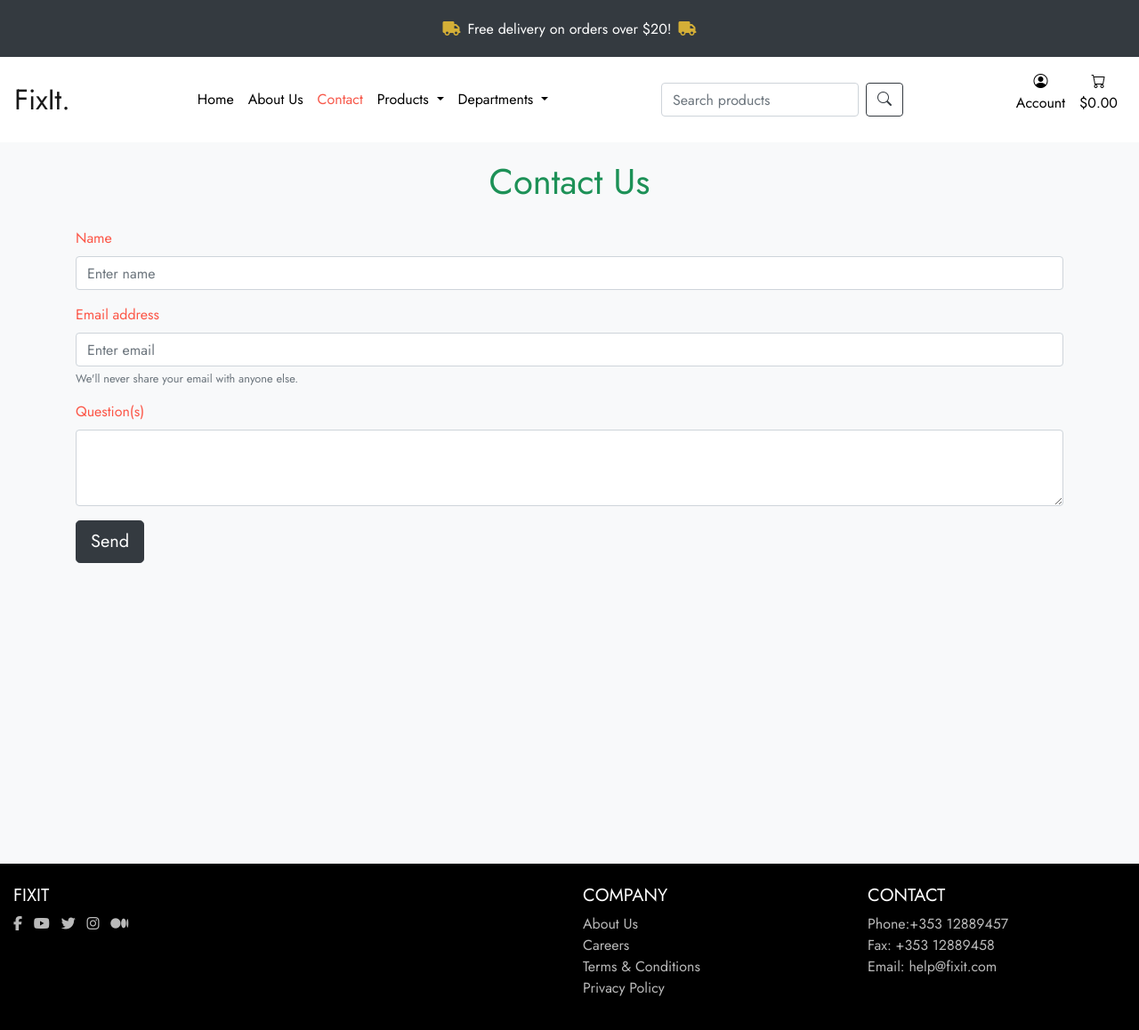
After one commit to seamusmacg/fixit_v1, a Django app: page /contact/ in a window 1280 px wide. The commit adds this page. Shown: the whole page at 89% size. Run offline with Django 3.2, Linux system fonts and the light colour scheme; some libraries are stand-ins or nearby versions.

Commit message:
Create contact form

```diff
--- a/cart/templates/cart/cart.html
+++ b/cart/templates/cart/cart.html
@@ -74,7 +74,8 @@
                         </tr>
                         <tr>
                             <td>
-                                <a href="{% url 'view_checkout' %}" class="btn btn-dark btn-lg checkout-cart-btn">Checkout <i
+                                <a href="{% url 'view_checkout' %}"
+                                    class="btn btn-dark btn-lg checkout-cart-btn">Checkout <i
                                         class="far fa-credit-card ml-2"></i></a>
                                 <br>
                                 <br>
--- /dev/null
+++ b/home/templates/home/contact.html
@@ -0,0 +1,39 @@
+{% extends "base.html" %}
+{% load static %}
+
+{% block page_header %}
+<div class="container header-container">
+    <div class="row">
+        <div class="col"></div>
+    </div>
+</div>
+{% endblock %}
+
+{% block content %}
+<!-- Contact Form Section -->
+<section class="bg-light">
+<div class="container">
+    <h1 class="text-center contact-heading">Contact Us</h1>
+
+    <form action="{% url 'contact' %}" method="POST">
+        {% csrf_token %}
+        <div class="form-group contact-fields">
+            <label for="contactName">Name</label>
+            <input type="text" class="form-control" id="contactName" name="name" placeholder="Enter name">
+        </div>
+        <div class="form-group contact-fields">
+            <label for="emailAddress">Email address</label>
+            <input type="email" class="form-control" id="emailAddress" name="email" aria-describedby="emailHelp"
+                placeholder="Enter email">
+            <small id="emailHelp" class="form-text text-muted">We'll never share your email with anyone
+                else.</small>
+        </div>
+        <div class="form-group contact-fields">
+            <label for="question">Question(s)</label>
+            <textarea class="form-control" id="question" name="question" rows="3"></textarea>
+        </div>
+        <button type="submit" class="btn btn-dark btn-lg">Send</button>
+    </form>
+</div>
+</section>
+{% endblock %}
--- a/home/templates/home/index.html
+++ b/home/templates/home/index.html
@@ -65,7 +65,7 @@
 </section>
 
 <!-- About Section -->
-<section class="bg-light">
+<section class="bg-light" id="about-section">
     <div class="container">
         <div class="row">
             <div class="col-12 text-center">
--- a/home/urls.py
+++ b/home/urls.py
@@ -4,5 +4,6 @@ from django.urls import path
 from . import views
 
 urlpatterns = [
-    path('', views.index, name='home')
+    path('', views.index, name='home'),
+    path('contact/', views.contact, name='contact'),
 ]
--- a/home/views.py
+++ b/home/views.py
@@ -1,5 +1,5 @@
 from django.shortcuts import render
-
+from django.contrib import messages
 # Create your views here.
 
 def index(request):
@@ -13,3 +13,26 @@ def index(request):
     """
 
     return render(request, 'home/index.html')
+
+
+def contact(request):
+    """View that returns contact page
+
+    Args:
+        request (GET): HTTP request for contact.html
+
+    Returns:
+        HTML file: contact HTML file
+    """
+
+    if request.method == "POST":
+        name = request.POST['name']
+        email = request.POST['email']
+        question = request.POST['question']
+        if name == "" or email == "" or question == "":
+            messages.warning(request, "There is one or more empty fields - cannot be empty!")
+        else:
+            return render(request, 'home/success.html')
+
+
+    return render(request, 'home/contact.html')
--- a/static/css/base.css
+++ b/static/css/base.css
@@ -370,6 +370,21 @@ a.form-link:hover {
     text-align: center;
 }
 
+.contact-fields {
+    color: #fc5647 !important;
+}
+
+.contact-heading {
+    color: rgb(29, 145, 87);
+    padding-top: 20px;
+    padding-bottom: 20px;
+}
+
+.profile-heading {
+    color: rgb(29, 145, 87) !important;
+    text-align: center;
+}
+
 .profile-subheading {
     color: #fc5647;
     text-align: center;
--- a/templates/base.html
+++ b/templates/base.html
@@ -63,7 +63,8 @@
                     <div class="col-12">
                         <div class="text-center text-white">
                             <span>
-                                <i class="fas fa-truck p-2"></i>Free delivery on orders over ${{ free_delivery_condition }}!<i class="fas fa-truck p-2"></i>
+                                <i class="fas fa-truck p-2"></i>Free delivery on orders over
+                                ${{ free_delivery_condition }}!<i class="fas fa-truck p-2"></i>
                             </span>
                         </div>
 
@@ -82,49 +83,40 @@
 
             <div class="collapse navbar-collapse" id="navbarSupportedContent">
                 <ul class="navbar-nav mx-auto">
-                    <li class="nav-item active">
-                        <a class="nav-link active-link" href="#">Home <span class="sr-only">(current)</span></a>
+                    <li class="nav-item">
+                        <a class="nav-link {% if request.path == '/' %}active-link{% endif %}"
+                            href="{% url 'home' %}">Home <span class="sr-only">(current)</span></a>
                     </li>
                     <li class="nav-item">
-                        <a class="nav-link" href="#">About Us</a>
+                        <a class="nav-link" href="{% url 'home' %}#about-section">About Us</a>
                     </li>
                     <li class="nav-item">
-                        <a class="nav-link" href="#">Contact</a>
+                        <a class="nav-link {% if request.path == '/contact/' %}active-link{% endif %}"
+                            href="{% url 'contact' %}">Contact</a>
                     </li>
                     <li class="nav-item dropdown">
-                        <a class="nav-link dropdown-toggle" href="#" id="navbarDropdown" role="button"
-                            data-toggle="dropdown" aria-haspopup="true" aria-expanded="false">
+                        <a class="nav-link dropdown-toggle {% if request.get_full_path == '/products/' %}active-link{% endif %}"
+                            href="#" id="navbarDropdown" role="button" data-toggle="dropdown" aria-haspopup="true"
+                            aria-expanded="false">
                             Products
                         </a>
                         <div class="dropdown-menu" aria-labelledby="navbarDropdown">
-                            <a class="dropdown-item" href="{% url 'products' %}?sort=price&direction=asc">Sort by Price</a>
+                            <a class="dropdown-item" href="{% url 'products' %}?sort=price&direction=asc">Sort by
+                                Price</a>
                             <div class="dropdown-divider"></div>
-                            <a class="dropdown-item" href="{% url 'products' %}?sort=rating&direction=desc">Sort By Rating</a>
+                            <a class="dropdown-item" href="{% url 'products' %}?sort=rating&direction=desc">Sort By
+                                Rating</a>
                             <div class="dropdown-divider"></div>
-                            <a class="dropdown-item" href="{% url 'products' %}?sort=category&direction=asc">Sort By Category</a>
+                            <a class="dropdown-item" href="{% url 'products' %}?sort=category&direction=asc">Sort By
+                                Category</a>
                             <div class="dropdown-divider"></div>
                             <a class="dropdown-item" href="{% url 'products' %}">All Products</a>
                         </div>
                     </li>
                     <li class="nav-item dropdown">
-                        <a class="nav-link dropdown-toggle" href="#" id="navbarDropdown" role="button"
-                            data-toggle="dropdown" aria-haspopup="true" aria-expanded="false">
-                            Offers
-                        </a>
-                        <div class="dropdown-menu" aria-labelledby="navbarDropdown">
-                            <a class="dropdown-item" href="#">New Arrivals</a>
-                            <div class="dropdown-divider"></div>
-                            <a class="dropdown-item" href="#">Deals</a>
-                            <div class="dropdown-divider"></div>
-                            <a class="dropdown-item" href="#">Clearance</a>
-                            <div class="dropdown-divider"></div>
-                            <a class="dropdown-item" href="#">All Offers</a>
-                        </div>
-
-                    </li>
-                    <li class="nav-item dropdown">
-                        <a class="nav-link dropdown-toggle" href="#" id="navbarDropdown" role="button"
-                            data-toggle="dropdown" aria-haspopup="true" aria-expanded="false">
+                        <a class="nav-link dropdown-toggle {% if request.get_full_path == '/products/?category=electrical' or request.get_full_path == '/products/?category=gardening' or request.get_full_path == '/products/?category=bathroom' or request.get_full_path == '/products/?category=tools'  %}active-link{% endif %}"
+                            href="#" id="navbarDropdown" role="button" data-toggle="dropdown" aria-haspopup="true"
+                            aria-expanded="false">
                             Departments
                         </a>
                         <div class="dropdown-menu" aria-labelledby="navbarDropdown">
@@ -141,8 +133,8 @@
 
                 <form class="form-inline my-2 my-lg-0" method="GET" action="{% url 'products' %}">
                     {% csrf_token %}
-                    <input class="form-control mr-sm-2 form-search" type="search" placeholder="Search products"
-                        name="q" id="query_id" aria-label="Search">
+                    <input class="form-control mr-sm-2 form-search" type="search" placeholder="Search products" name="q"
+                        id="query_id" aria-label="Search">
                     <button class="btn btn-outline-dark my-2 my-sm-0" type="submit"><i
                             class="bi bi-search"></i></button>
                 </form>
@@ -221,8 +213,9 @@
 
     {% block postloadjs %}
     <script>
-        $(document).ready(function(){
-          $('.toast').toast('show');
+        $(document).ready(function () {
+            $('.toast').toast({ delay: 3000});
+            $('.toast').toast('show');
         });
     </script>
     {% endblock %}
```
Also changed, not shown: home/templates/home/success.html (added, +24 -0 lines).
